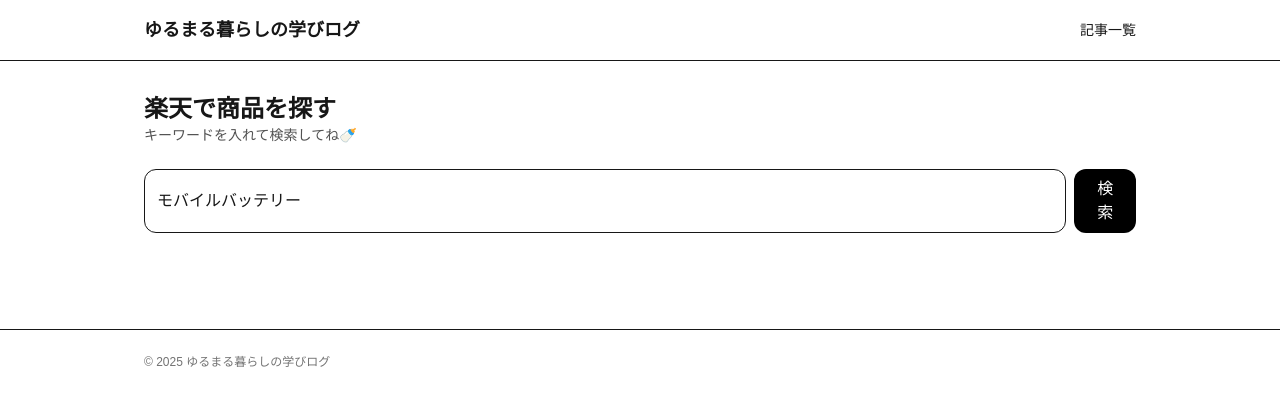
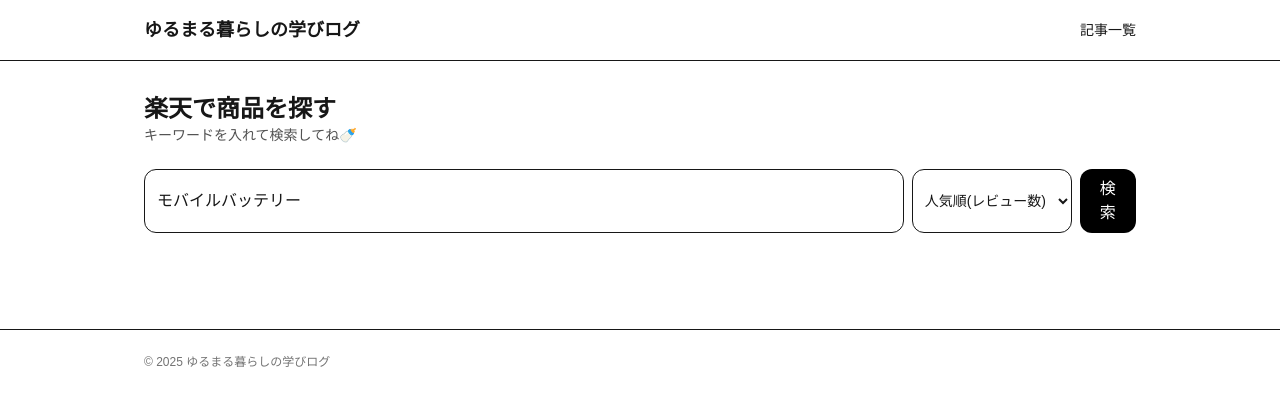
Before and after one commit to Anju1023/yurumaru-blog-2, a Next.js app: page /search in a window 1280 px wide. Shown: the top 406 px of the page. Built offline with nearby package versions, Linux system fonts and the light colour scheme.

Commit message:
検索ボックスに並び替え機能を追加し、APIリクエストにソートパラメータを含めるように変更。エラーメッセージを改善し、ユーザー体験を向上させる。

```diff
--- a/src/app/api/rakuten/search/route.ts
+++ b/src/app/api/rakuten/search/route.ts
@@ -6,6 +6,7 @@
 export async function GET(req: Request) {
 	const { searchParams } = new URL(req.url);
 	const q = (searchParams.get('q') || '').trim();
+	const sort = searchParams.get('sort') || '';
 
 	if (!q) return NextResponse.json({ items: [] });
 
@@ -31,6 +32,8 @@
 			'mediumImageUrls',
 		].join(','),
 	});
+
+	if (sort) params.set('sort', sort);
 
 	if (affiliateId.trim()) params.set('affiliateId', affiliateId.trim());
 
--- a/src/components/rakuten/SearchBox.tsx
+++ b/src/components/rakuten/SearchBox.tsx
@@ -18,6 +18,7 @@
 	const [items, setItems] = useState<APIItem[]>([]);
 	const [loading, setLoading] = useState(false);
 	const [err, setErr] = useState('');
+	const [sort, setSort] = useState('-reviewCount');
 
 	async function onSearch(e?: React.FormEvent) {
 		e?.preventDefault();
@@ -25,13 +26,13 @@
 		setLoading(true);
 		setErr('');
 		try {
-			const res = await fetch(`/api/rakuten/search?q=${encodeURIComponent(q)}`);
+			const query = new URLSearchParams({ q, sort }).toString();
+			const res = await fetch(`/api/rakuten/search?${query}`);
 			const data = await res.json();
 			if (!res.ok) throw new Error(data?.error || 'API Error');
 			setItems(data.items || []);
-		} catch (e: any) {
-			const msg = e?.message || 'unknown';
-			setErr(`検索失敗: ${msg} (数秒待って再実行 or キーワード変更)`);
+		} catch (e) {
+			setErr('検索に失敗したみたい、、、、少し待って再実行してね；；');
 			setItems([]);
 		} finally {
 			setLoading(false);
@@ -47,6 +48,16 @@
 					placeholder="楽天で探す (例：iPhone 充電ケーブル)"
 					className="w-full rounded-xl border px-3 py-2"
 				/>
+				<select
+					value={sort}
+					onChange={(e) => setSort(e.target.value)}
+					className="rounded-xl border px-2 py-2 text-sm"
+					aria-label="並び替え"
+				>
+					<option value="-reviewCount">人気順(レビュー数)</option>
+					<option value="-reviewAverage">評価順(平均★)</option>
+					<option value="relevance">関連度</option>
+				</select>
 				<button
 					type="submit"
 					className="rounded-xl bg-black px-4 py-2 text-white"
```
